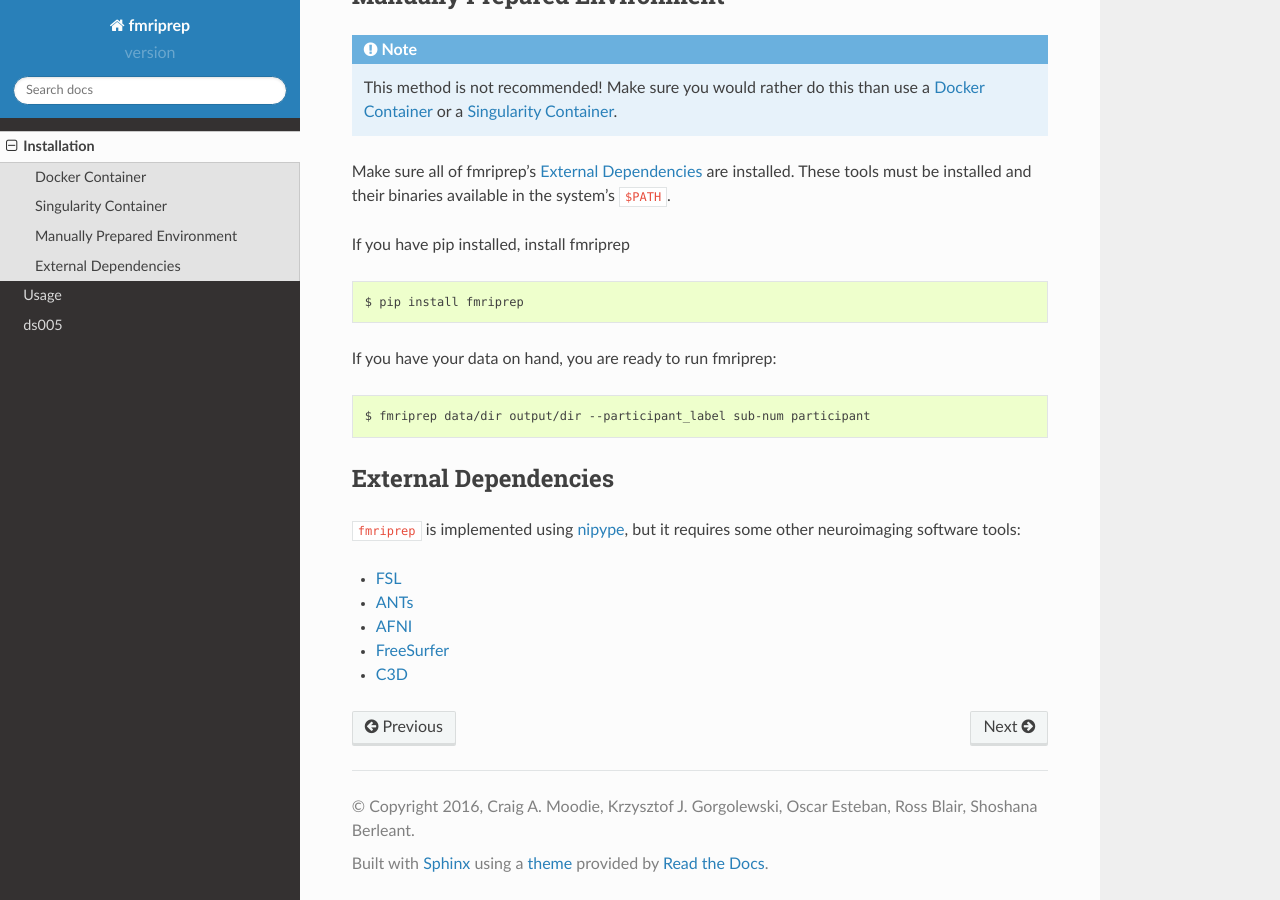
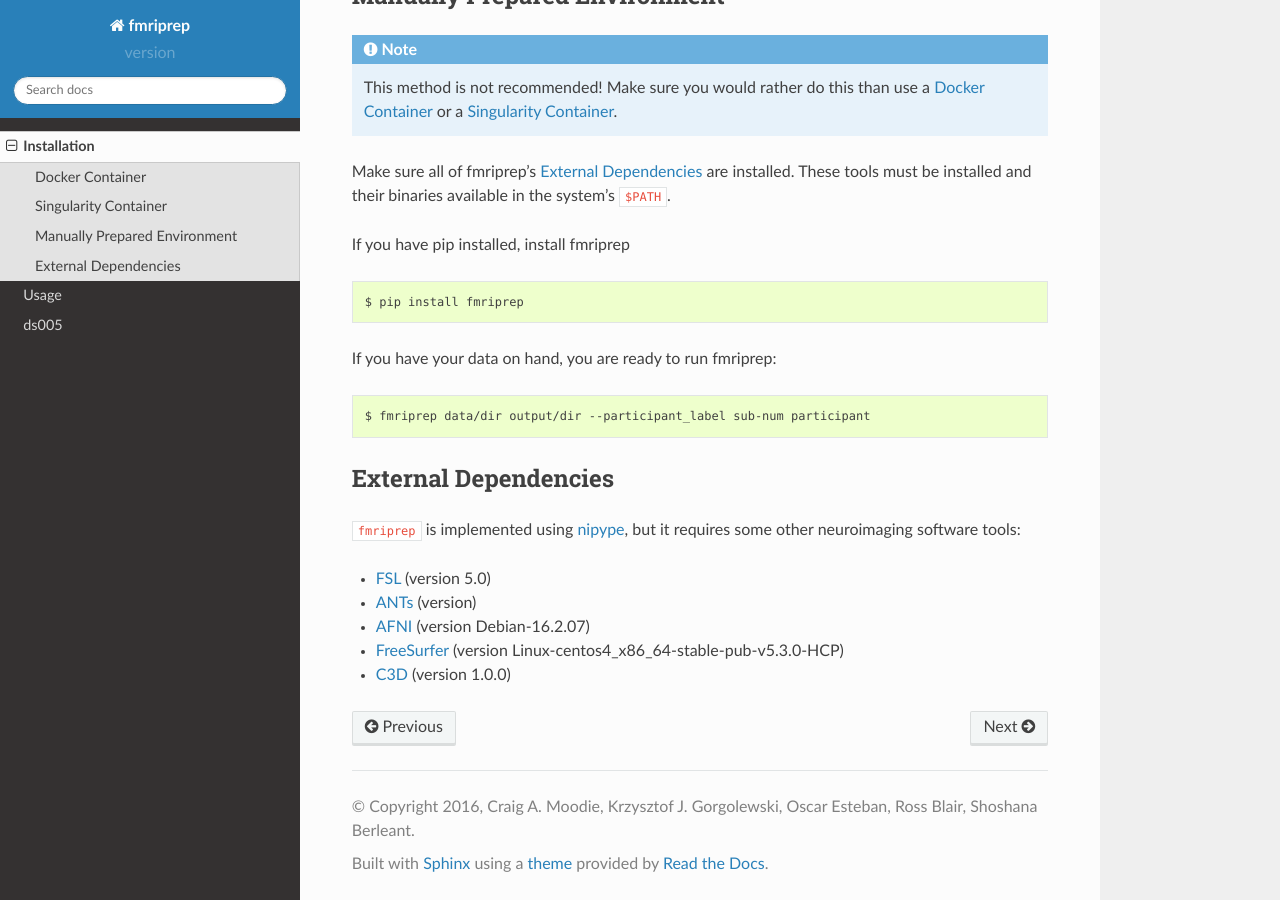
Before and after one commit to yohanchatelain/fmriprep, a Sphinx documentation site: the page built from docs/installation.rst, in a window 1280 px wide and 900 px high, scrolled down 1295 px. Built offline with Sphinx 7.4.7 and the Read the Docs theme 2.0.0, drawn with Linux system fonts in a browser that asks for light colours; the version number could not be read and is left out.

Commit message:
versions for software except ANTs

```diff
--- a/docs/installation.rst
+++ b/docs/installation.rst
@@ -71,8 +71,8 @@ External Dependencies
 ``fmriprep`` is implemented using nipype_, but it requires some other neuroimaging
 software tools:
 
-- `FSL <http://fsl.fmrib.ox.ac.uk/fsl/fslwiki/>`_
-- `ANTs <http://stnava.github.io/ANTs/>`_
-- `AFNI <https://afni.nimh.nih.gov/>`_
-- `FreeSurfer <https://surfer.nmr.mgh.harvard.edu/>`_
-- `C3D <https://sourceforge.net/projects/c3d/>`_
+- `FSL <http://fsl.fmrib.ox.ac.uk/fsl/fslwiki/>`_ (version 5.0)
+- `ANTs <http://stnava.github.io/ANTs/>`_ (version)
+- `AFNI <https://afni.nimh.nih.gov/>`_ (version Debian-16.2.07)
+- `FreeSurfer <https://surfer.nmr.mgh.harvard.edu/>`_ (version Linux-centos4_x86_64-stable-pub-v5.3.0-HCP)
+- `C3D <https://sourceforge.net/projects/c3d/>`_ (version 1.0.0)
```
